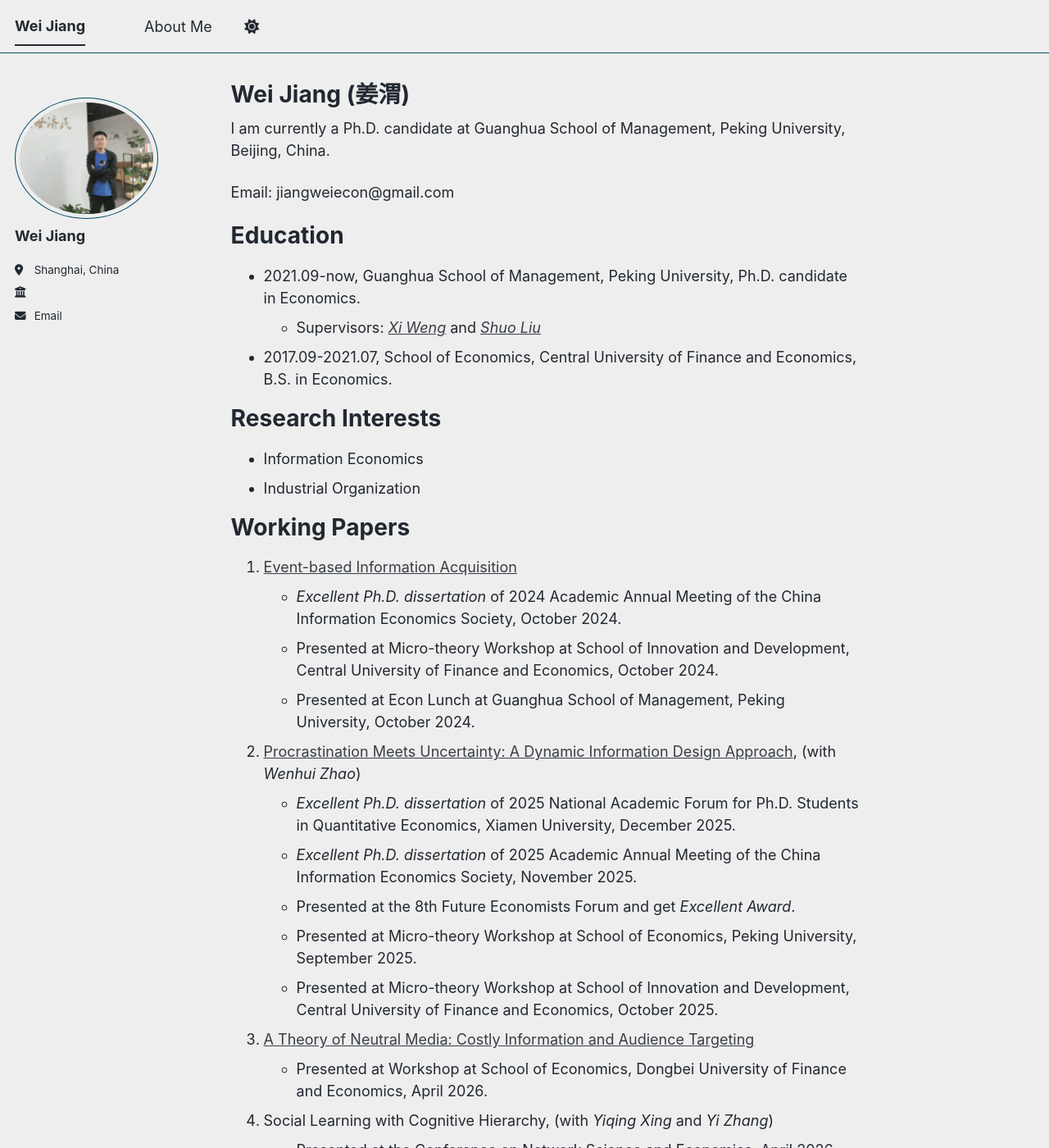
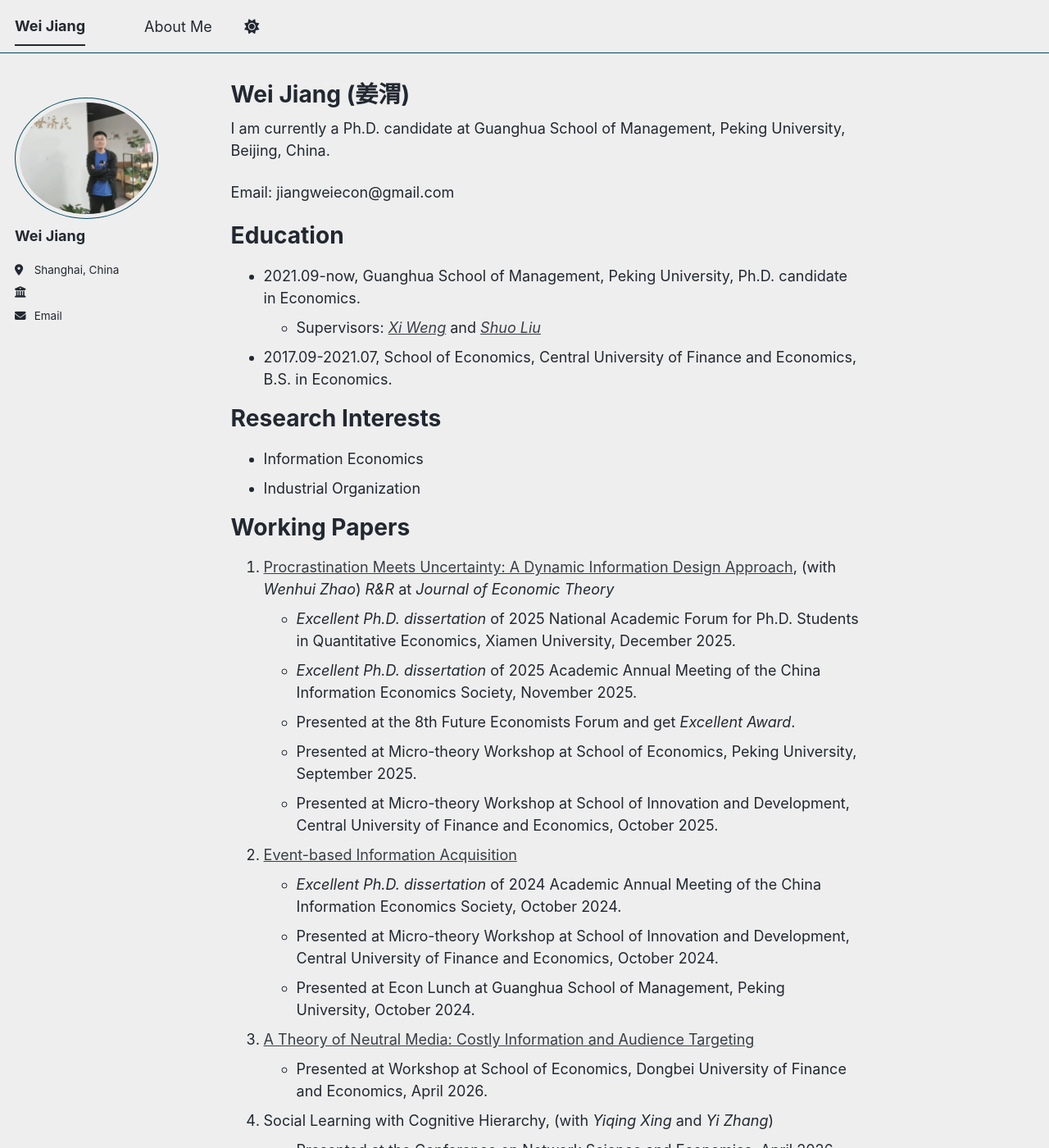
Before and after one commit to jiangwei-econ/jiangwei-econ.github.io, a Jekyll site: the page built from _pages/about.md, in a window 1280 px wide and 1400 px high. Shown: the whole window at 82% size. Built offline with Jekyll 4.4.1, drawn with Linux system fonts in a browser that asks for light colours; a script bundle is joined from its source files by our own code; library files that are not in the unit come from our copies.

Commit message:
Update about.md

```diff
--- a/_pages/about.md
+++ b/_pages/about.md
@@ -25,17 +25,17 @@
 
 Working Papers
 ======
-1. [Event-based Information Acquisition](https://papers.ssrn.com/sol3/papers.cfm?abstract_id=6510045)
-    - *Excellent Ph.D. dissertation* of 2024 Academic Annual Meeting of the China Information Economics Society, October 2024.
-    - Presented at Micro-theory Workshop at School of Innovation and Development, Central University of Finance and Economics, October 2024.
-    - Presented at Econ Lunch at Guanghua School of Management, Peking University, October 2024.
-
-1. [Procrastination Meets Uncertainty: A Dynamic Information Design Approach](https://papers.ssrn.com/sol3/papers.cfm?abstract_id=6439407), (with *Wenhui Zhao*)
+1. [Procrastination Meets Uncertainty: A Dynamic Information Design Approach](https://papers.ssrn.com/sol3/papers.cfm?abstract_id=6439407), (with *Wenhui Zhao*) *R&R* at *Journal of Economic Theory*
     - *Excellent Ph.D. dissertation* of 2025 National Academic Forum for Ph.D. Students in Quantitative Economics, Xiamen University, December 2025.
     - *Excellent Ph.D. dissertation* of 2025 Academic Annual Meeting of the China Information Economics Society, November 2025.
     - Presented at the 8th Future Economists Forum and get *Excellent Award*.
     - Presented at Micro-theory Workshop at School of Economics, Peking University, September 2025.
     - Presented at Micro-theory Workshop at School of Innovation and Development, Central University of Finance and Economics, October 2025.
+
+1. [Event-based Information Acquisition](https://papers.ssrn.com/sol3/papers.cfm?abstract_id=6510045)
+    - *Excellent Ph.D. dissertation* of 2024 Academic Annual Meeting of the China Information Economics Society, October 2024.
+    - Presented at Micro-theory Workshop at School of Innovation and Development, Central University of Finance and Economics, October 2024.
+    - Presented at Econ Lunch at Guanghua School of Management, Peking University, October 2024.
 
 1. [A Theory of Neutral Media: Costly Information and Audience Targeting](https://papers.ssrn.com/sol3/papers.cfm?abstract_id=6503211)
     - Presented at Workshop at School of Economics, Dongbei University of Finance and Economics, April 2026.
```
